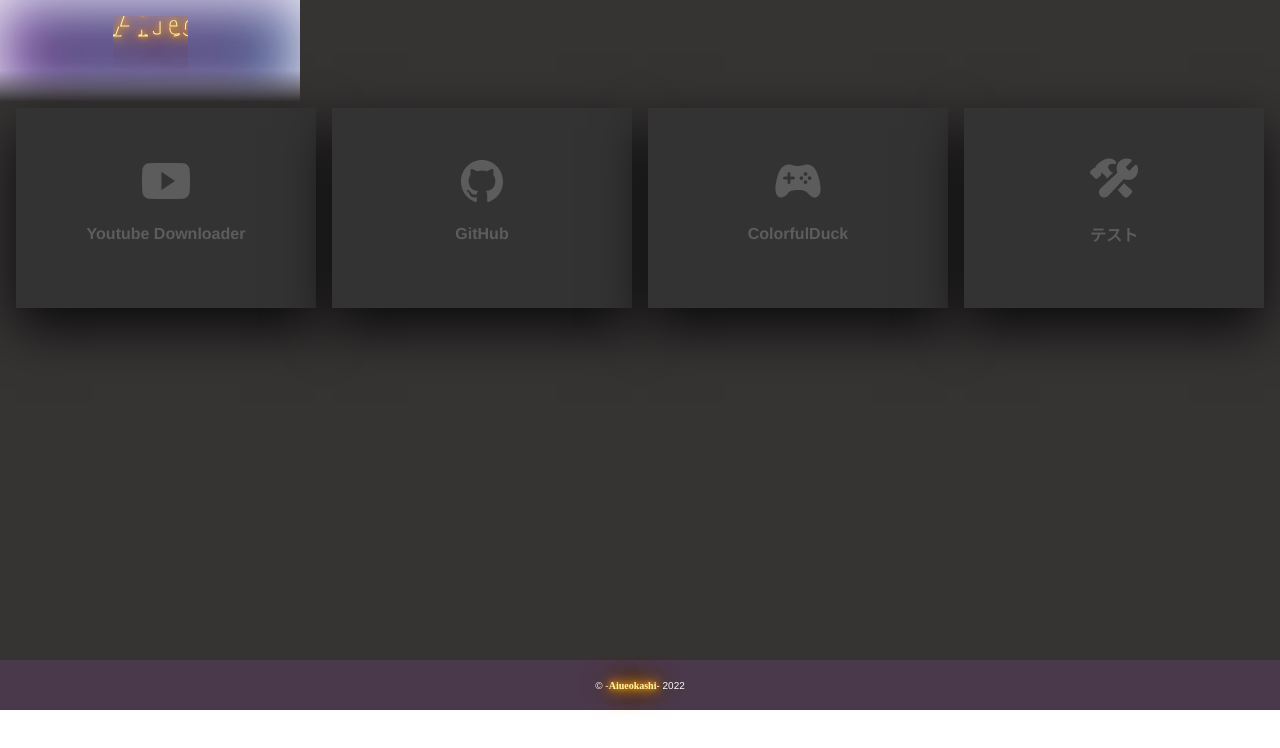
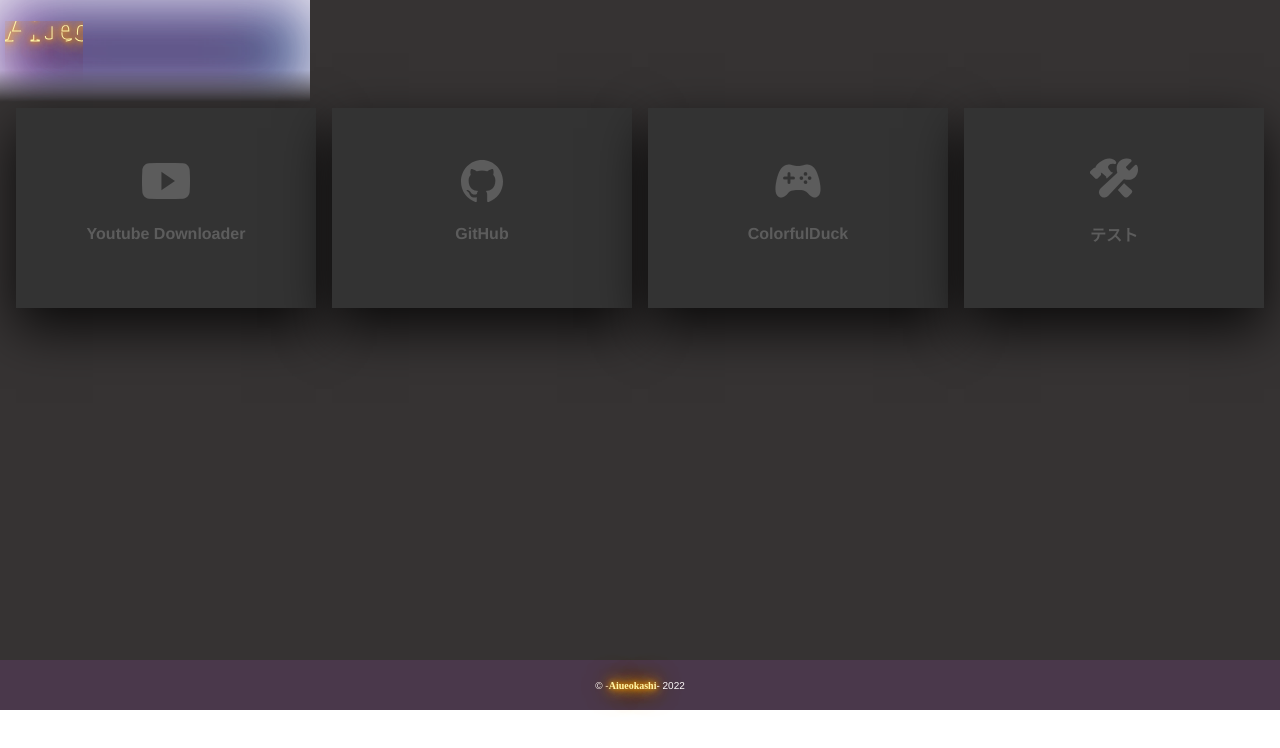
Before and after one commit to Aiueokashi/aiueokashi-app, a Vue app: page / in a window 1280 px wide. Shown: the top 748 px of the page. Built offline with nearby package versions, Linux system fonts and the light colour scheme; what muse-ui, vue-youtube would draw is missing.

Commit message:
Update Header.vue

```diff
--- a/src/components/share/Header.vue
+++ b/src/components/share/Header.vue
@@ -1,6 +1,6 @@
 <template>
   <header>
-  <svg width="25%" height="100px" >
+  <svg width="25%" height="100px" class="logo" >
     <text  x="0" y="20" fill="none" class="animate"><router-link to="/" >{{name}}</router-link></text>
    </svg>
 </header>
@@ -49,10 +49,10 @@ header {
   backdrop-filter: blur(20px);
   -webkit-backdrop-filter: blur(20px);
   z-index: 1;
-  justify-content: space-between;
+  display: flex;
 }
-svg {
-  margin-right: auto;
+.logo {
+  margin: 5px;
 }
 a {
   text-decoration: none;
```
